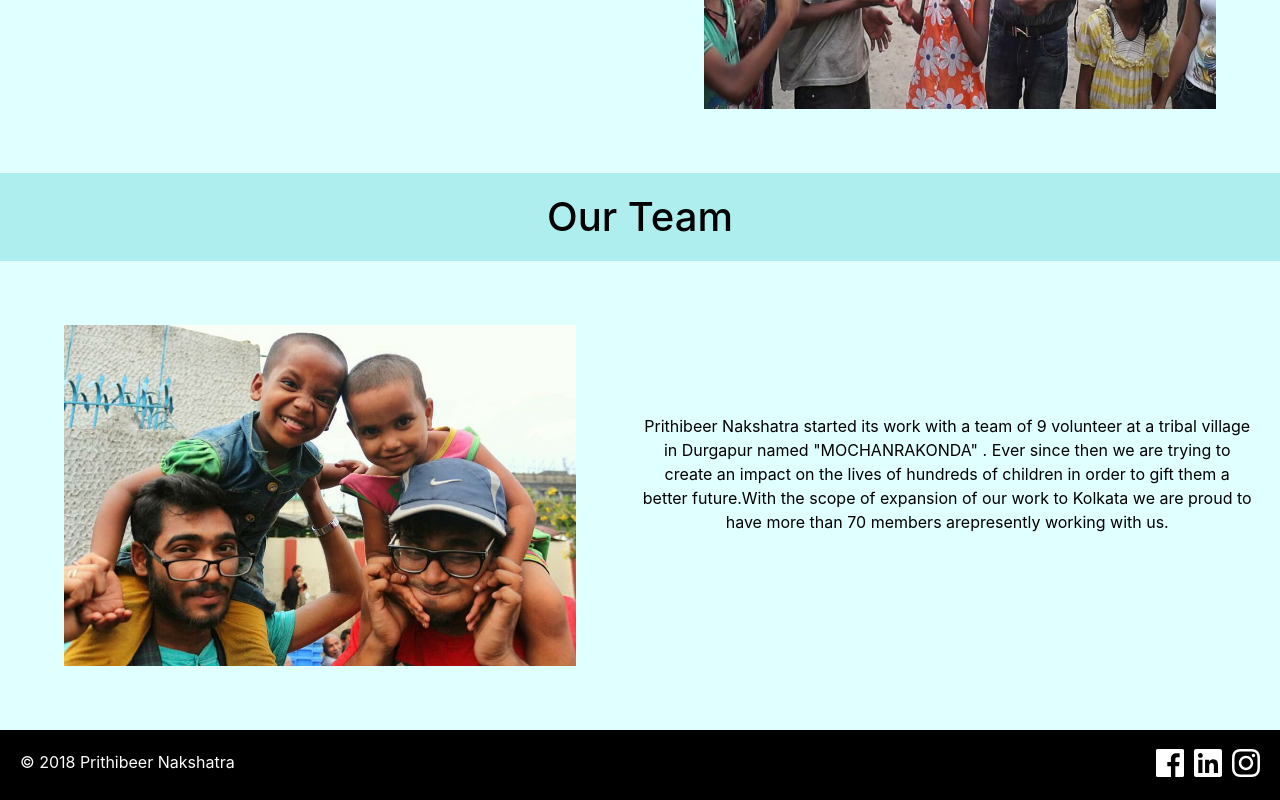
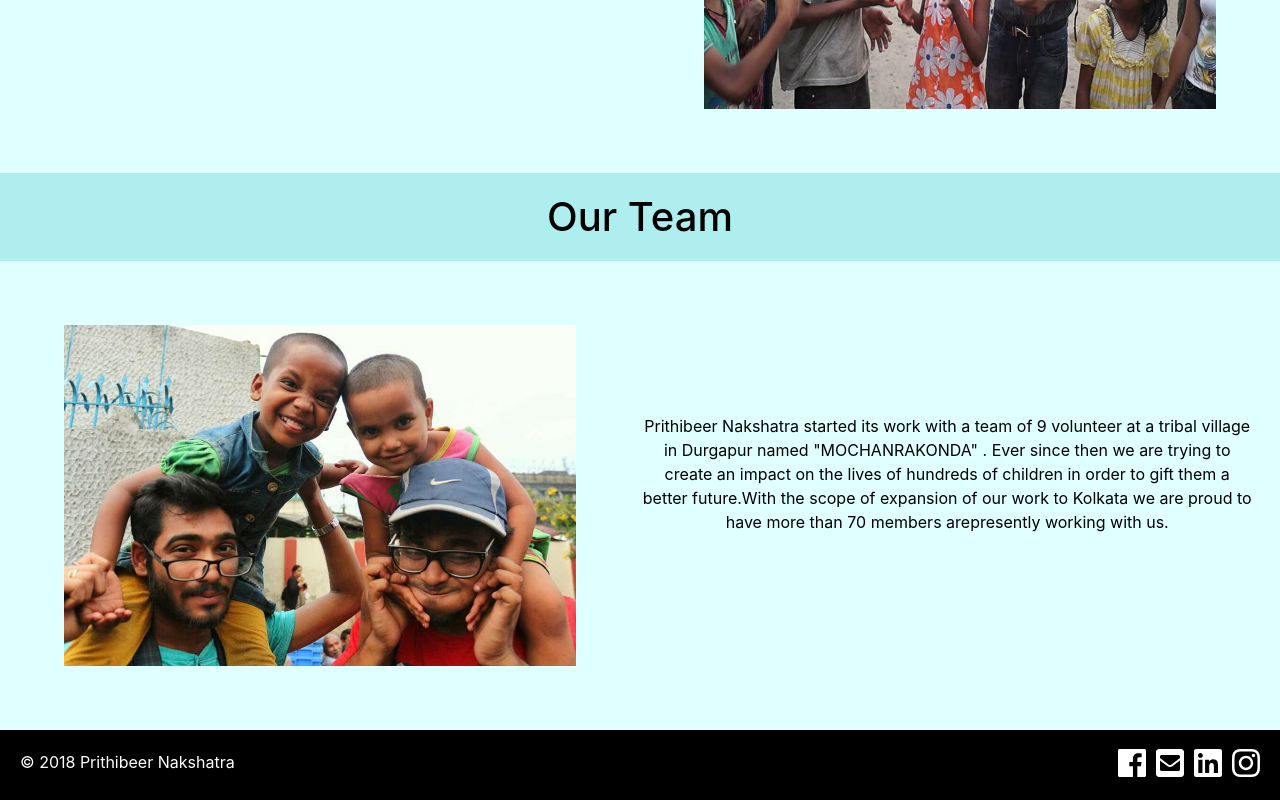
Before and after one commit to Tamal-Mondal/Prithibeer-Nakshatra, a plain HTML site: page aboutn.html in a window 1280 px wide. Shown: the part 1171-1971 px from the top of the page. Drawn offline with Linux system fonts and the light colour scheme.

Commit message:
Gmail Added

```diff
--- a/aboutn.html
+++ b/aboutn.html
@@ -87,6 +87,11 @@
             </li>
             <li class="navlistitem">
               <div>
+                <a href="mailto:nakshatraprithibeer@gmail.com" class="foolink"><i class="fas fa-envelope-square"></i></a>
+              </div>
+            </li>
+            <li class="navlistitem">
+              <div>
                 <a href="https://www.facebook.com/PrithibeerNakshatra/" class="foolink"><i class="fab fa-facebook"></i></a>
               </div>
             </li>
```
Also changed, not shown: FAQ.html (+5 -0 lines), contact.html (+5 -0 lines), index.html (+5 -0 lines), partners.html (+5 -0 lines).
